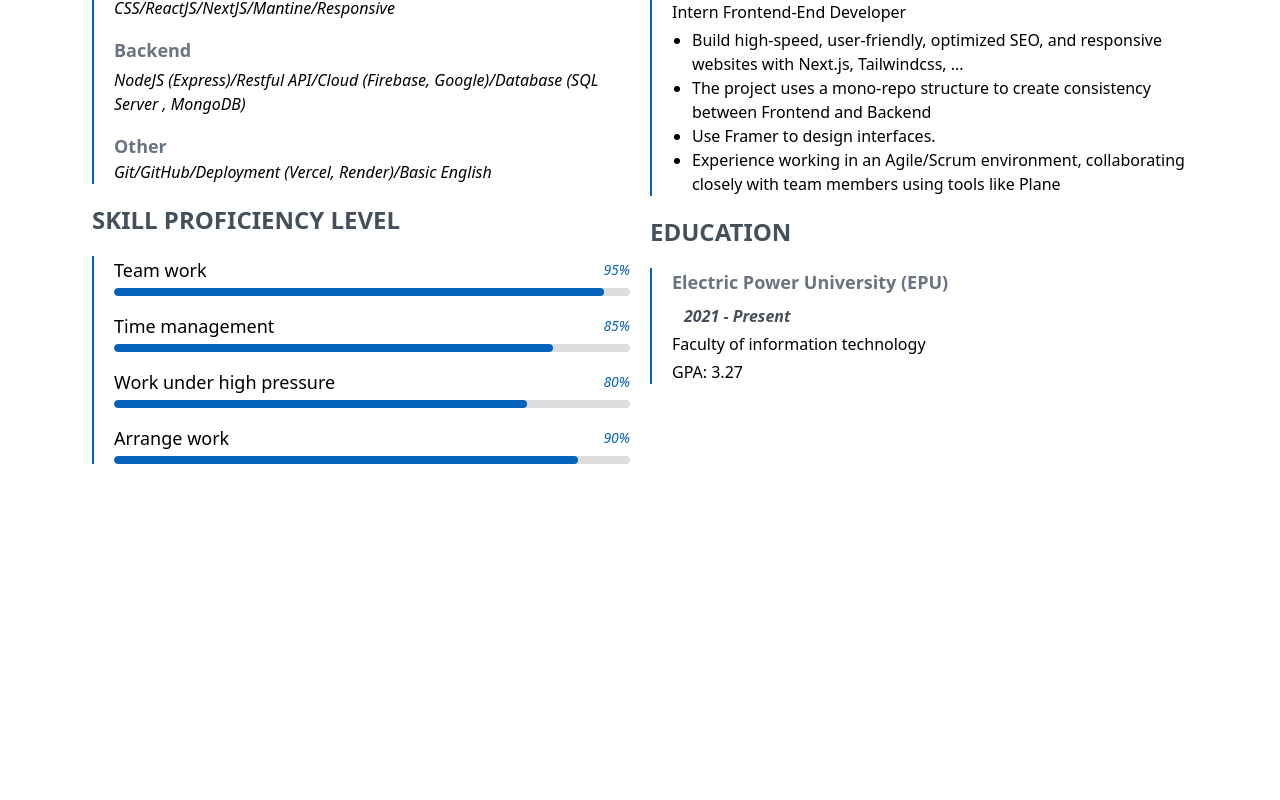
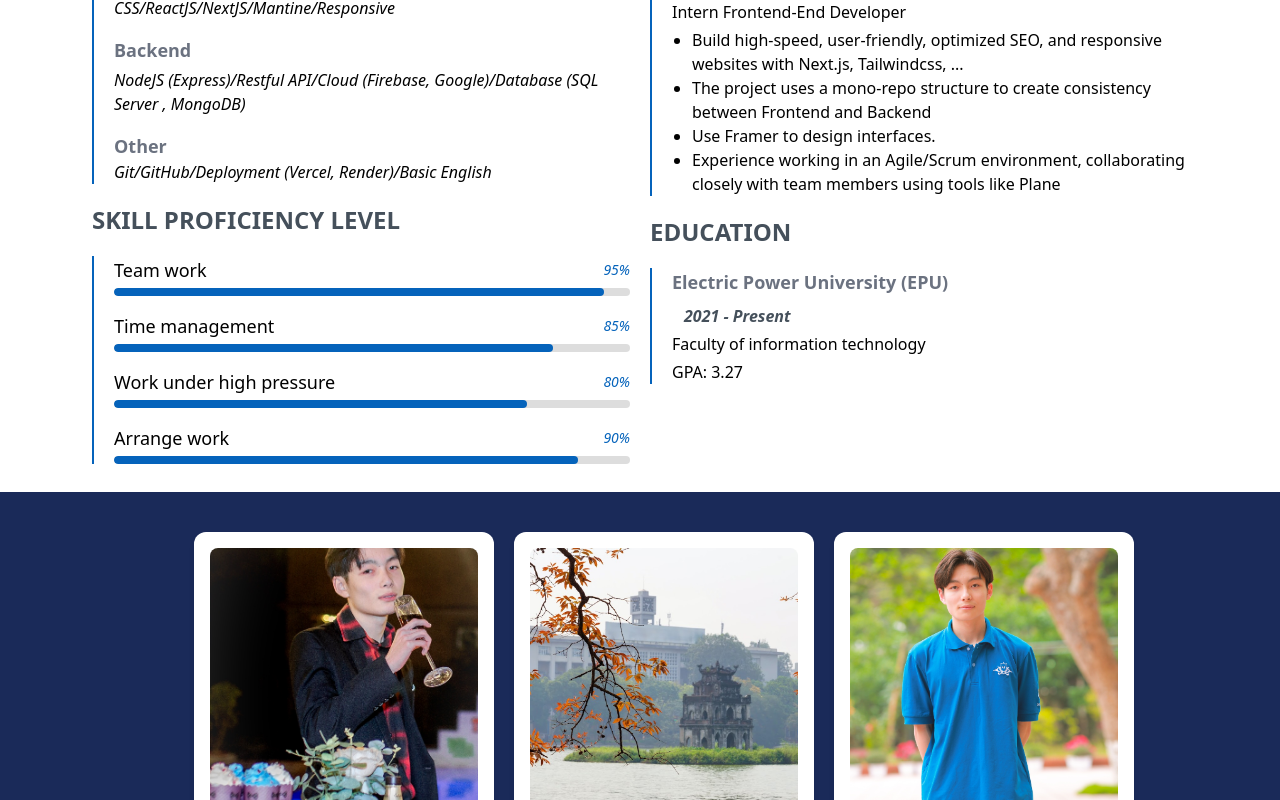
Before and after one commit to titbe/Portfolio, a Next.js app: page / in a window 1280 px wide. Shown: the part 2000-2800 px from the top of the page. Before the commit the page ends 2492 px from the top, so only its background shows below. Built offline with nearby package versions, Linux system fonts and the light colour scheme.

Commit message:
[Project Page] implement project page & update data Project

```diff
--- a/src/app/page.tsx
+++ b/src/app/page.tsx
@@ -1,6 +1,7 @@
 import ProfilePage from "./profile/page";
-import HomePage  from "./home/page";
+import HomePage from "./home/page";
 import ResumePage from "./resume/page";
+import { ProjectPage } from "./project/page";
 
 export default function Home() {
   return (
@@ -23,7 +24,15 @@ export default function Home() {
         id="resume"
         className="relative min-h-screen overflow-hidden my-3"
       >
-        <ResumePage/>
+        <ResumePage />
+      </section>
+
+      {/* Project Section */}
+      <section
+        id="project"
+        className="relative min-h-screen overflow-hidden my-3"
+      >
+        <ProjectPage />
       </section>
 
       {/* Dashboard Section */}
--- /dev/null
+++ b/src/app/project/page.tsx
@@ -0,0 +1,24 @@
+import { Card } from "@/components/Card";
+import { projectsData } from "@/data/data";
+import React from "react";
+
+export const ProjectPage = () => {
+  return (
+    <>
+      <div className="absolute inset-0 bg-[#1A2A59] z-0"></div>
+
+      <div className="relative z-10 container mx-auto flex flex-col items-center gap-6 h-full pl-12">
+        <div className="grid grid-cols-3 gap-5 mt-10">
+          {projectsData.map((item, index) => (
+            <Card
+              key={index}
+              img={item.img}
+              name={item.name}
+              link={item.link}
+            />
+          ))}
+        </div>
+      </div>
+    </>
+  );
+};
--- /dev/null
+++ b/src/components/Card.tsx
@@ -0,0 +1,29 @@
+import Image, { StaticImageData } from "next/image";
+import Link from "next/link";
+
+export interface CardProp {
+  name: string;
+  img: string | StaticImageData;
+  link: string;
+}
+
+export const Card = ({ name, img, link }: CardProp) => {
+  return (
+    <Link
+      href={link}
+      target="_blank"
+      className="bg-white rounded-xl shadow-md p-4 w-[300px] hover:scale-105 transition-transform"
+    >
+      <div className="w-full h-[300px] overflow-hidden rounded-lg">
+        <Image
+          src={img}
+          alt={name}
+          width={300}
+          height={200}
+          className="object-cover w-full h-full"
+        />
+      </div>
+      <h2 className="text-lg font-semibold mt-2 text-center">{name}</h2>
+    </Link>
+  );
+};
--- a/src/data/data.ts
+++ b/src/data/data.ts
@@ -1,3 +1,7 @@
+import project1 from "../../public/imgs/avaProfile.jpg";
+import project2 from "../../public/imgs/hanoi-background.jpg";
+import project3 from "../../public/imgs/portrait-photo.jpg";
+
 export const profileInfo = [
   { label: "Birthday", value: "01/08/2003" },
   { label: "Location", value: "Tay Ho, Hanoi, Vietnam" },
@@ -5,3 +9,21 @@ export const profileInfo = [
   { label: "Age", value: "Current year - 2003 => My age" },
   { label: "Website", value: "https://portfolio-hieuhhs-projects.vercel.app" },
 ];
+
+export const projectsData = [
+  {
+    img: project1,
+    name: "LMS Elearning",
+    link: "https://lms-elearning-seven.vercel.app/",
+  },
+  {
+    img: project2,
+    name: "Maxius",
+    link: "https://test-fe-maxius.vercel.app/",
+  },
+  {
+    img: project3,
+    name: "Cars Showcase",
+    link: "https://cars-showcase-ten-kappa.vercel.app/",
+  },
+];
```
